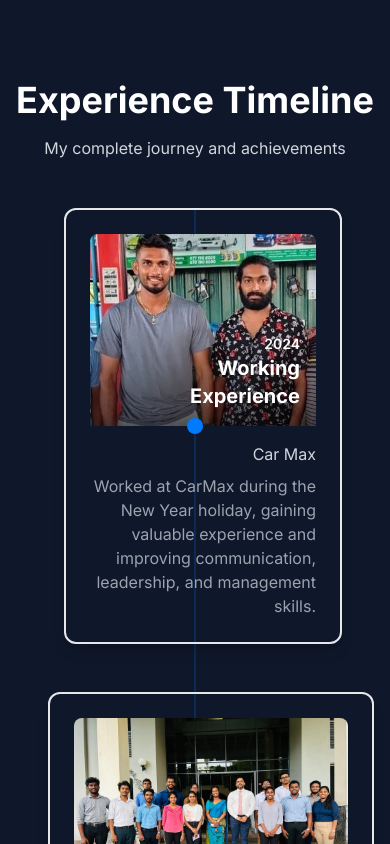
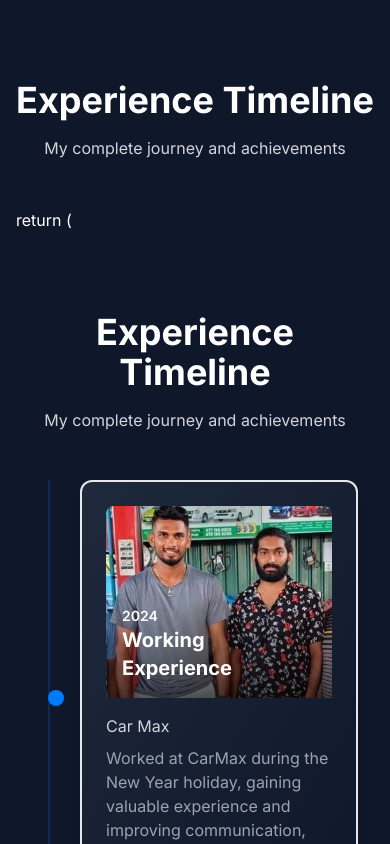
Before and after one commit to UGSNBandara/Sulitha-Nulaksha-portfolio, a Next.js app: page /experience in a window 390 px wide. Shown: the top 844 px of the page. Built offline with nearby package versions, Linux system fonts and the light colour scheme.

Commit message:
edit experience page time line ui

```diff
--- a/src/app/experience/page.tsx
+++ b/src/app/experience/page.tsx
@@ -4,6 +4,7 @@ import { motion } from 'framer-motion';
 import Link from 'next/link';
 import { getAllExperiences } from '@/data/experience';
 import Image from 'next/image';
+import React from "react";
 
 export default function Experience() {
   const experiences = getAllExperiences();
@@ -21,31 +22,46 @@ export default function Experience() {
           <p className="text-gray-600 dark:text-gray-300">My complete journey and achievements</p>
         </motion.div>
 
+        <div className="relative max-w-6xl mx-auto">return (
+          <main className="min-h-screen bg-gray-50/50 dark:bg-dark py-20">
+            <div className="container mx-auto px-4">
+              <motion.div
+                  initial={{ opacity: 0, y: 20 }}
+                  animate={{ opacity: 1, y: 0 }}
+                  transition={{ duration: 0.5 }}
+                  className="text-center mb-12"
+              >
+                <h1 className="text-4xl font-bold mb-4">Experience Timeline</h1>
+                <p className="text-gray-600 dark:text-gray-300">My complete journey and achievements</p>
+              </motion.div>
+
               <div className="relative max-w-6xl mx-auto">
                 {/* Timeline line */}
-          <div className="absolute left-1/2 transform -translate-x-1/2 h-full w-0.5 bg-primary/20"></div>
+                <div className="absolute left-4 md:left-1/2 transform md:-translate-x-1/2 h-full w-0.5 bg-primary/20"></div>
 
                 {/* Timeline items */}
                 <div className="space-y-12">
                   {experiences.map((item, index) => (
                       <motion.div
                           key={index}
-                initial={{ opacity: 0, x: index % 2 === 0 ? -50 : 50 }}
-                animate={{ opacity: 1, x: 0 }}
-                transition={{ duration: 0.5, delay: index * 0.1 }}
+                          initial={{ opacity: 0, x: -50 }}
+                          whileInView={{ opacity: 1, x: 0 }}
+                          transition={{ duration: 0.5, delay: index * 0.2 }}
+                          viewport={{ once: true }}
                           className={`relative flex items-center ${
-                  index % 2 === 0 ? 'justify-start' : 'justify-end'
+                              index % 2 === 0 ? 'md:justify-start' : 'md:justify-end'
                           }`}
                       >
-                {/* Timeline dot */}
-                <div className="absolute left-1/2 transform -translate-x-1/2 w-4 h-4 bg-primary rounded-full z-10"></div>
+                        {/* Timeline dot - left on mobile, center on desktop */}
+                        <div className="absolute left-4 md:left-1/2 transform md:-translate-x-1/2 w-4 h-4 bg-primary rounded-full z-10"></div>
 
-                {/* Content */}
-                <div className={`w-full md:w-1/2 pl-12 md:pl-8 ${
-                  index % 2 === 0 ? 'pr-8 text-right' : 'pl-8 text-left'
+                        {/* Content - full width on mobile, half width on desktop */}
+                        <div className={`w-full md:w-5/12 pl-12 md:pl-8 ${
+                            index % 2 === 0 ? 'md:pr-8' : 'md:pl-8'
                         }`}>
                           <div
-                    className={`bg-gradient-to-br from-white:to-${item.gradient.from.replace('from-', '')}/10
+                              className={`bg-gradient-to-br from-white to-${item.gradient.from.replace('from-', '')}/5
+                        dark:from-dark-light dark:to-${item.gradient.from.replace('from-', '')}/10
                         p-6 rounded-xl shadow-lg overflow-hidden hover:shadow-xl transition-all duration-300
                         border-2 border-opacity-20 ${item.gradient.from.replace('from-', 'border-')}`}
                           >
@@ -63,12 +79,67 @@ export default function Experience() {
                                   }}
                               />
                               <div className="absolute bottom-0 left-0 right-0 p-4 bg-gradient-to-t from-black/60 to-transparent">
-                        <div className={`text-sm font-semibold text-white ${index % 2 === 0 ? 'text-right' : 'text-left'}`}>{item.year}</div>
-                        <h3 className={`text-xl font-bold text-white ${index % 2 === 0 ? 'text-right' : 'text-left'}`}>{item.title}</h3>
+                                <div className="text-sm font-semibold text-white">{item.year}</div>
+                                <h3 className="text-xl font-bold text-white">{item.title}</h3>
                               </div>
                             </div>
-                    <div className={`text-gray-600 dark:text-gray-300 mb-2 ${index % 2 === 0 ? 'text-right' : 'text-left'}`}>{item.organization}</div>
-                    <p className={`text-gray-500 dark:text-gray-400 ${index % 2 === 0 ? 'text-right' : 'text-left'}`}>{item.description}</p>
+                            <div className="text-gray-600 dark:text-gray-300 mb-2">{item.organization}</div>
+                            <p className="text-gray-500 dark:text-gray-400">{item.description}</p>
+                          </div>
+                        </div>
+                      </motion.div>
+                  ))}
+                </div>
+              </div>
+            </div>
+          </main>
+
+          {/* Timeline items */}
+          <div className="space-y-12">
+            {experiences.map((item, index) => (
+                <motion.div
+                    key={index}
+                    initial={{ opacity: 0, x: -50 }}
+                    whileInView={{ opacity: 1, x: 0 }}
+                    transition={{ duration: 0.5, delay: index * 0.2 }}
+                    viewport={{ once: true }}
+                    className={`relative flex items-center ${
+                        index % 2 === 0 ? 'md:justify-start' : 'md:justify-end'
+                    }`}
+                >
+                  {/* Timeline dot - left on mobile, center on desktop */}
+                  <div className="absolute left-4 md:left-1/2 transform md:-translate-x-1/2 w-4 h-4 bg-primary rounded-full z-10"></div>
+
+                  {/* Content - full width on mobile, half width on desktop */}
+                  <div className={`w-full md:w-1/2 pl-12 md:pl-8 ${
+                      index % 2 === 0 ? 'md:pr-8' : 'md:pl-8'
+                  }`}>
+                    <div
+                        className={`bg-gradient-to-br from-white to-${item.gradient.from.replace('from-', '')}/5
+                        dark:from-dark-light dark:to-${item.gradient.from.replace('from-', '')}/10
+                        p-6 rounded-xl shadow-lg overflow-hidden hover:shadow-xl transition-all duration-300
+                        border-2 border-opacity-20 ${item.gradient.from.replace('from-', 'border-')}`}
+                    >
+                      <div className="relative h-48 mb-4 rounded-t-lg overflow-hidden">
+                        <Image
+                            src={item.image || "/experiences/default-experience.svg"}
+                            alt={`${item.organization} - ${item.title}`}
+                            fill
+                            className="object-cover"
+                            onError={(e) => {
+                              if (!e.currentTarget.src.includes('default-experience.svg')) {
+                                console.error(`Failed to load image: ${item.image}`);
+                                e.currentTarget.src = "/experiences/default-experience.svg";
+                              }
+                            }}
+                        />
+                        <div className="absolute bottom-0 left-0 right-0 p-4 bg-gradient-to-t from-black/60 to-transparent">
+                          <div className="text-sm font-semibold text-white">{item.year}</div>
+                          <h3 className="text-xl font-bold text-white">{item.title}</h3>
+                        </div>
+                      </div>
+                      <div className="text-gray-600 dark:text-gray-300 mb-2">{item.organization}</div>
+                      <p className="text-gray-500 dark:text-gray-400">{item.description}</p>
                     </div>
                   </div>
                 </motion.div>
```
Lines whose indentation alone changed are shown as unchanged.
